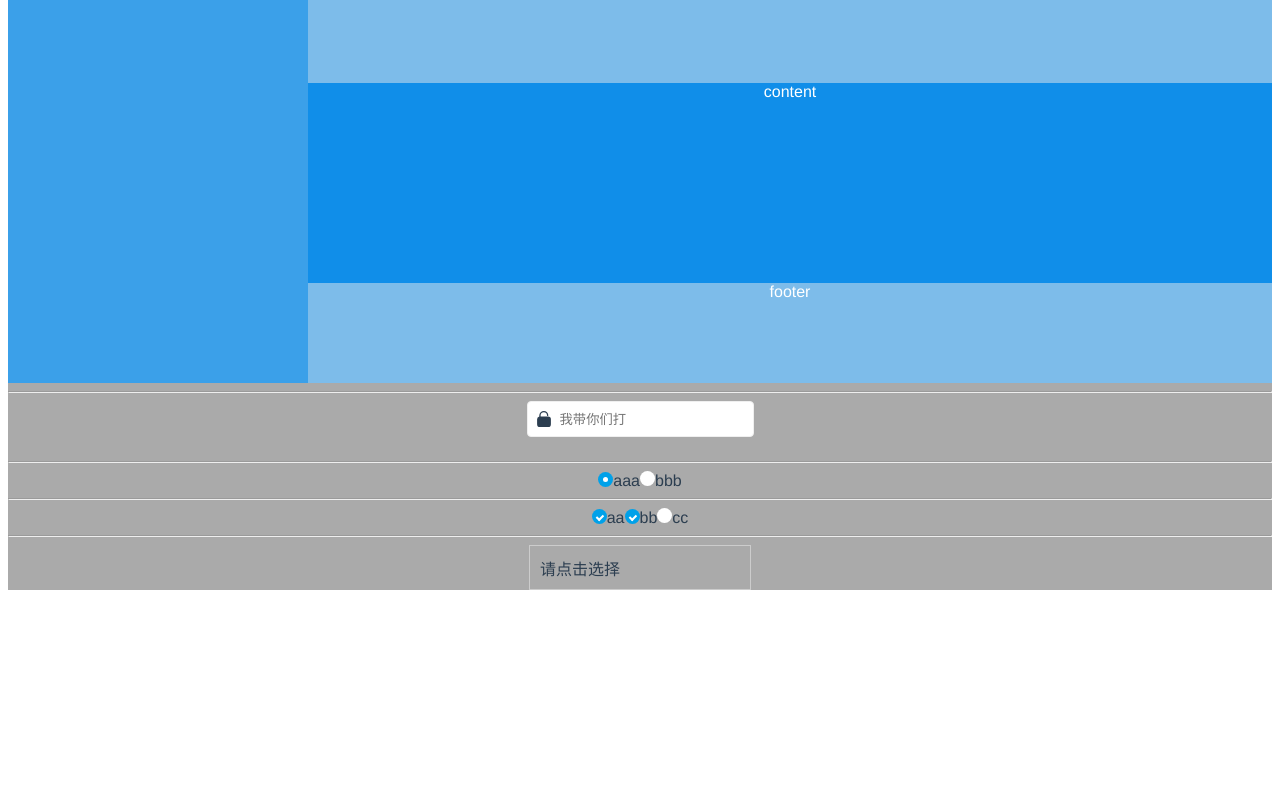
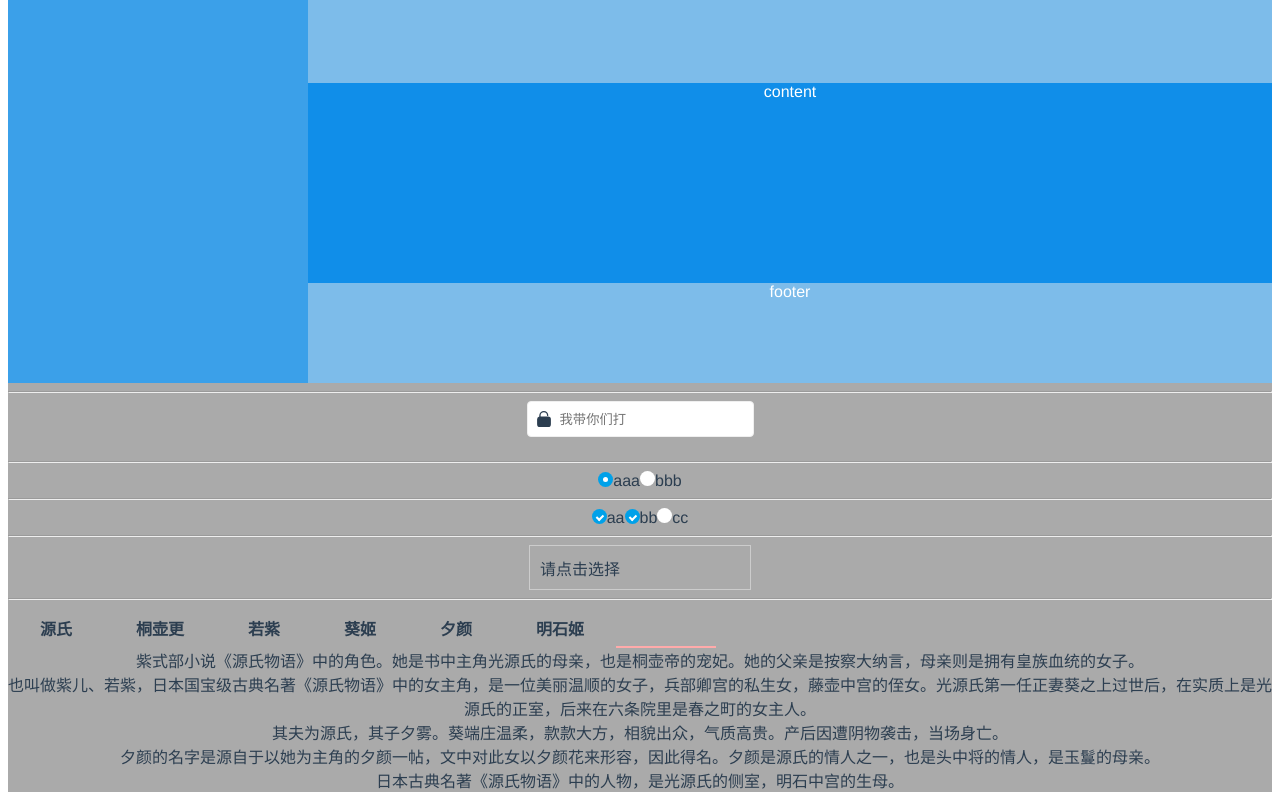
Before and after one commit to Nine9Dragon/FFatty-UI, a Vue app: page /test in a window 1280 px wide. Shown: the part 403-1203 px from the top of the page. Before the commit the page ends 1001 px from the top, so only its background shows below. Built offline with nearby package versions, Linux system fonts and the light colour scheme.

Commit message:
tab component

```diff
--- /dev/null
+++ b/src/components/tab/tab-body.vue
@@ -0,0 +1,15 @@
+<template>
+    <div class="f-tab-body">
+       <slot></slot>
+    </div>
+</template>
+<script>
+export default {
+  name: 'f-tab-body'
+}
+</script>
+<style lang="less" scoped>
+    .s-tab-body{
+        padding:1em
+    }
+</style>
--- /dev/null
+++ b/src/components/tab/tab-head.vue
@@ -0,0 +1,90 @@
+<template>
+    <div class="f-tab-head" :class="headClass" ref="tabHead">
+        <div class="item-wrapper" :class="itemWrapperClass">
+            <slot></slot>
+        </div>
+        <div class="line" :style="lineStyle" ref="line"></div>
+    </div>
+</template>
+
+<script>
+    export default {
+        name:'f-tab-head',
+        data(){
+            return {
+                align:'top'
+            }
+        },
+        inject:['eventBus'],
+        computed:{
+            handClass(){
+                let headDirection = this.align ==='top'?'column':'row'
+                return `head-in-${headDirection}`
+            },
+            itemWrapperClass () {
+            let itemDirection = this.align === 'top' ? 'row' : 'column'
+                return `item-in-${itemDirection}`
+            },
+            lineStyle(){
+                let mixinStyleObj
+                if(this.align === 'top'){
+                    mixinStyleObj = {
+                        width:'100px',
+                        borderBottom:'2px solid #FAA'
+                    }
+                } else{
+                    mixinStyleObj = {
+                        height:'20px',
+                        borderLeft:'2px solid #FAA'
+                    }
+                }
+                return mixinStyleObj
+            }
+        },
+        mounted(){
+            this.eventBus.$on('update:selected',(name,vm)=>{
+                this.$nextTick(()=>{
+                    let tabHeadStyle = this.$refs.tabHead.getBoundingClientRect();
+                    let {width,left,height,top} = vm.$refs.item.getBoundingClientRect();
+                    if(this.align === 'top'){
+                        this.$refs.line.style.width = `${width}px`
+                        this.$refs.line.style.left = `${left - tabHeadStyle.left}px`
+                    }else{
+                        this.$refs.line.style.height = `${height}px`
+                        this.$refs.line.style.top = `${top - tabHeadStyle.top}px`
+                    }
+                })
+            })
+        }
+    }
+</script>
+
+<style lang="less" scoped>
+    .f-tab-head{
+        display: flex;
+
+        &.head-in-row{
+            flex-direction: row;
+            border-right: 1px solid #efefef;
+        }
+        &.head-in-columb{
+            flex-direction: column;
+            border-bottom: 1px solid #efefef;
+        }
+        .item-wrapper{
+            display: flex;
+            &.item-in-row{
+                flex-direction: row;
+            }
+            &.item-in-column{
+                flex-direction: column;
+            }
+        }
+        .line{
+            position: relative;
+            transition: all .4s linear;
+        }
+
+
+    }
+</style>
--- /dev/null
+++ b/src/components/tab/tab-item.vue
@@ -0,0 +1,57 @@
+<template>
+    <div class="f-tab-item" @click="changeSelect" :class="{active,disabled}" ref="item">
+        <slot></slot>
+    </div>
+</template>
+
+<script>
+    export default {
+        name:'f-tab-item',
+        inject:['eventBus'],
+        props:{
+            name:{
+                type:String
+            },
+            disabled:{
+                type:Boolean
+            }
+        },
+        data(){
+            return {
+                active:false,
+                disabled:false
+            }
+        },
+        created(){
+            this.eventBus.$on('update:selected',(val)=>{
+                this.active = val === this.name
+            })
+        },
+        methods:{
+            changeSelect(){
+                if(this.disabled) return
+                this.eventBus.$emit('update:selected',this.name,this)
+            }
+        }
+    }
+</script>
+
+<style lang="less" scoped>
+
+    .f-tab-item{
+        display: flex;
+        align-items: center;
+        justify-content: flex-start;
+        padding:.5em 2em;
+        font-weight: bold;
+        &:hover{
+          cursor: pointer;
+        }
+        &.active{
+            color: #3ba0e9;
+        }
+        &.disabled{
+            cursor: not-allowed;
+        }
+    }
+</style>
--- /dev/null
+++ b/src/components/tab/tab-pane.vue
@@ -0,0 +1,28 @@
+<template>
+    <div v-show="visible">
+       <slot></slot>
+    </div>
+</template>
+<script>
+export default {
+  name: 's-tab-pane',
+  inject: ['eventBus'],
+  props: {
+    name: {
+      type: String
+    }
+  },
+  data () {
+    return {
+      visible: true
+    }
+  },
+  created () {
+    this.eventBus.$on('update:selected', (val) => {
+      this.visible = val === this.name
+    })
+  }
+}
+</script>
+<style lang="less" scoped>
+</style>
--- /dev/null
+++ b/src/components/tab/tab.vue
@@ -0,0 +1,62 @@
+<template>
+    <div class="f-tab" :class="`tab-${tabPosition}`">
+        <slot></slot>
+    </div>
+</template>
+
+<script>
+    import Vue from 'vue'
+    export default {
+        name:'f-tab',
+        data(){
+            return {
+                eventBus:new Vue()
+            }
+        },
+        props:{
+            value:{
+                type:String
+            },
+            tabPosition:{
+                default:'top',
+                validator(val){
+                    return ['top','left'].includes(val)
+                }
+            }
+        },
+        provide(){
+            return {eventBus:this.eventBus}
+        },
+        mounted(){
+            this.$children.forEach(child=>{
+                if(child.$options.name==='f-tab-head'){
+                    child.$children.forEach(gChild=>{
+                        if(gChild.name === this.value){
+                            this.eventBus.$emit('update:selected', this.value, gChild)
+                        }
+                    })
+                }
+            })
+            this.eventBus.$on('update:selected',($event)=>{
+                this.$emit('input',$event)
+            })
+            if(this.tabPosition === 'left'){
+                this.$children.forEach(child=>{
+                    child.align = child.$options.name === 'f-tab-head' ? 'left':''
+                })
+            }
+        }
+    }
+</script>
+
+<style lang="less" scoped>
+    .f-tab{
+        display: flex;
+        &.tab-top{
+            flex-direction: column;
+        }
+        &.tab-left{
+            flex-direction: row;
+        }
+    }
+</style>
--- a/src/components/test.vue
+++ b/src/components/test.vue
@@ -45,6 +45,38 @@
         <f-checkbox label="3" v-model="checkList" name="1">cc</f-checkbox>
         <hr>
         <f-cascader :options = "options" :selected.sync="selected"></f-cascader>
+        <hr>
+        <f-tab v-model="selected">
+            <f-tab-head>
+                <f-tab-item name="x" disabled>源氏</f-tab-item>
+                <f-tab-item name="bee">
+                桐壶更
+                </f-tab-item>
+                <f-tab-item name="flower">
+                若紫
+
+                </f-tab-item>
+                <f-tab-item name="grass">
+                葵姬
+
+                </f-tab-item>
+                <f-tab-item name="herb">
+                夕颜
+
+                </f-tab-item>
+                <f-tab-item name="tree">
+                明石姬
+                </f-tab-item>
+            </f-tab-head>
+            <f-tab-body>
+                <f-tab-pane name="x"></f-tab-pane>
+                <f-tab-pane name="bee">紫式部小说《源氏物语》中的角色。她是书中主角光源氏的母亲，也是桐壶帝的宠妃。她的父亲是按察大纳言，母亲则是拥有皇族血统的女子。</f-tab-pane>
+                <f-tab-pane name="flower">也叫做紫儿、若紫，日本国宝级古典名著《源氏物语》中的女主角，是一位美丽温顺的女子，兵部卿宫的私生女，藤壶中宫的侄女。光源氏第一任正妻葵之上过世后，在实质上是光源氏的正室，后来在六条院里是春之町的女主人。</f-tab-pane>
+                <f-tab-pane name="grass">其夫为源氏，其子夕雾。葵端庄温柔，款款大方，相貌出众，气质高贵。产后因遭阴物袭击，当场身亡。</f-tab-pane>
+                <f-tab-pane name="herb">夕颜的名字是源自于以她为主角的夕颜一帖，文中对此女以夕颜花来形容，因此得名。夕颜是源氏的情人之一，也是头中将的情人，是玉鬘的母亲。</f-tab-pane>
+                <f-tab-pane name="tree">日本古典名著《源氏物语》中的人物，是光源氏的侧室，明石中宫的生母。</f-tab-pane>
+            </f-tab-body>
+            </f-tab>
     </div>
 </template>
 
@@ -61,6 +93,11 @@
     import fCheckbox from './from/checkbox'
     import fCascader from './cascader/cascader'
     import fCascaderItem from './cascader/cascader-item'
+    import fTab from './tab/tab'
+    import fTabHead from './tab/tab-head'
+    import fTabItem from './tab/tab-item'
+    import fTabBody from './tab/tab-body'
+    import fTabPane from './tab/tab-pane'
     export default {
         data(){
             return {
@@ -123,7 +160,12 @@
             "f-radio":sRadio,
             'f-checkbox':fCheckbox,
             'f-cascader':fCascader,
-            'f-cascader-item':fCascaderItem
+            'f-cascader-item':fCascaderItem,
+            'f-tab':fTab,
+            'f-tab-head':fTabHead,
+            'f-tab-item':fTabItem,
+            'f-tab-body':fTabBody,
+            'f-tab-pane':fTabPane,
         },
         methods:{
             aa(){
```
